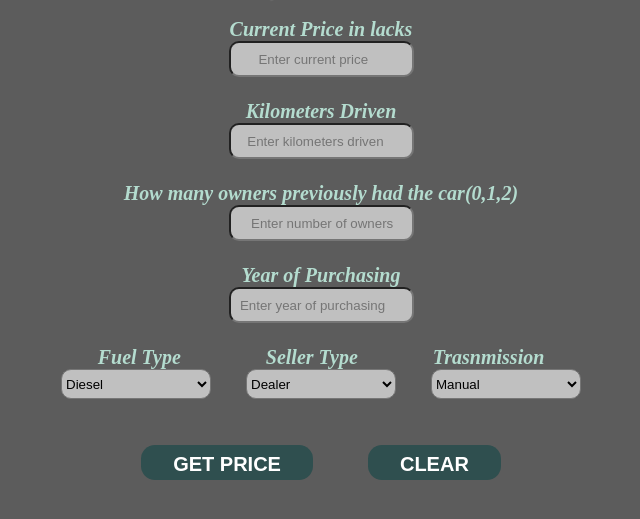
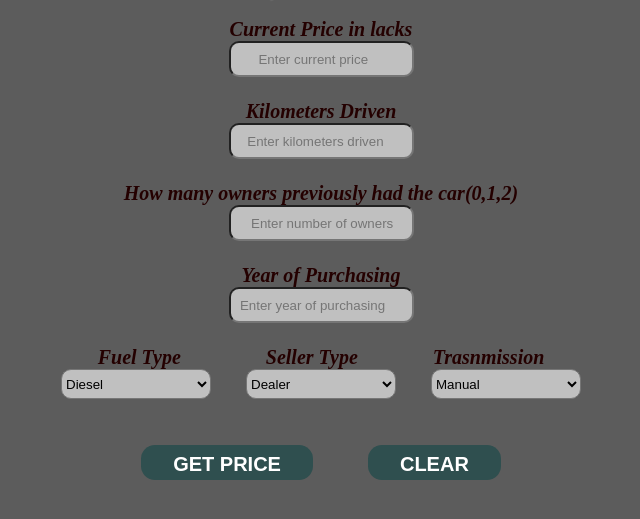
Before and after one commit to Kavana12345/car_code, a Flask app: page / in a window 1280 px wide. Shown: the part 76-595 px from the top of the page, without its empty margins (319-959 px from the left). Run offline with Flask 2, Linux system fonts and the light colour scheme; parts of the project's set-up code (start-up, migrations or seed data) failed here and were passed over.

Commit message:
Update style.css

```diff
--- a/static/css/style.css
+++ b/static/css/style.css
@@ -13,7 +13,7 @@ form{
    font-size:20px;
    font-weight: bold;
    font-style: oblique;
-   color:#B4DCCF;
+   color:#240000;
 }
 select{
   border-radius: 4px;
```
